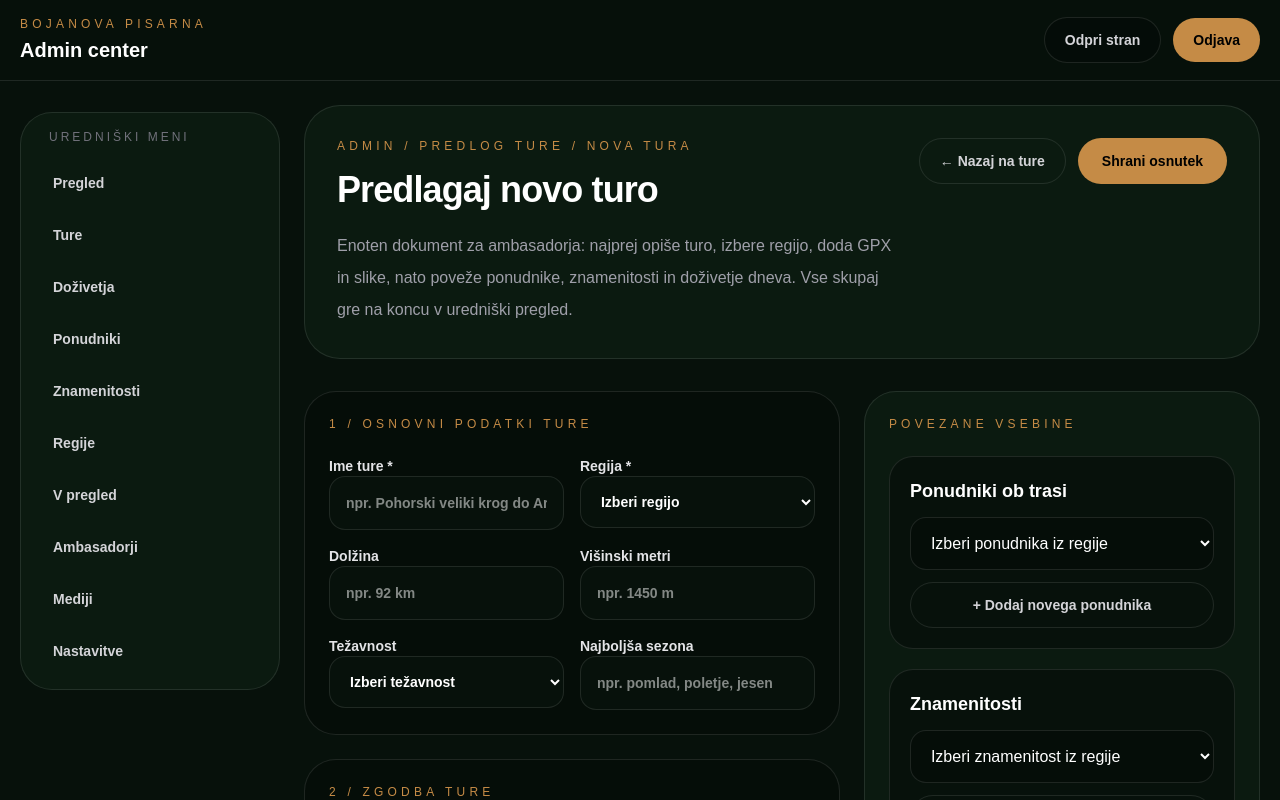
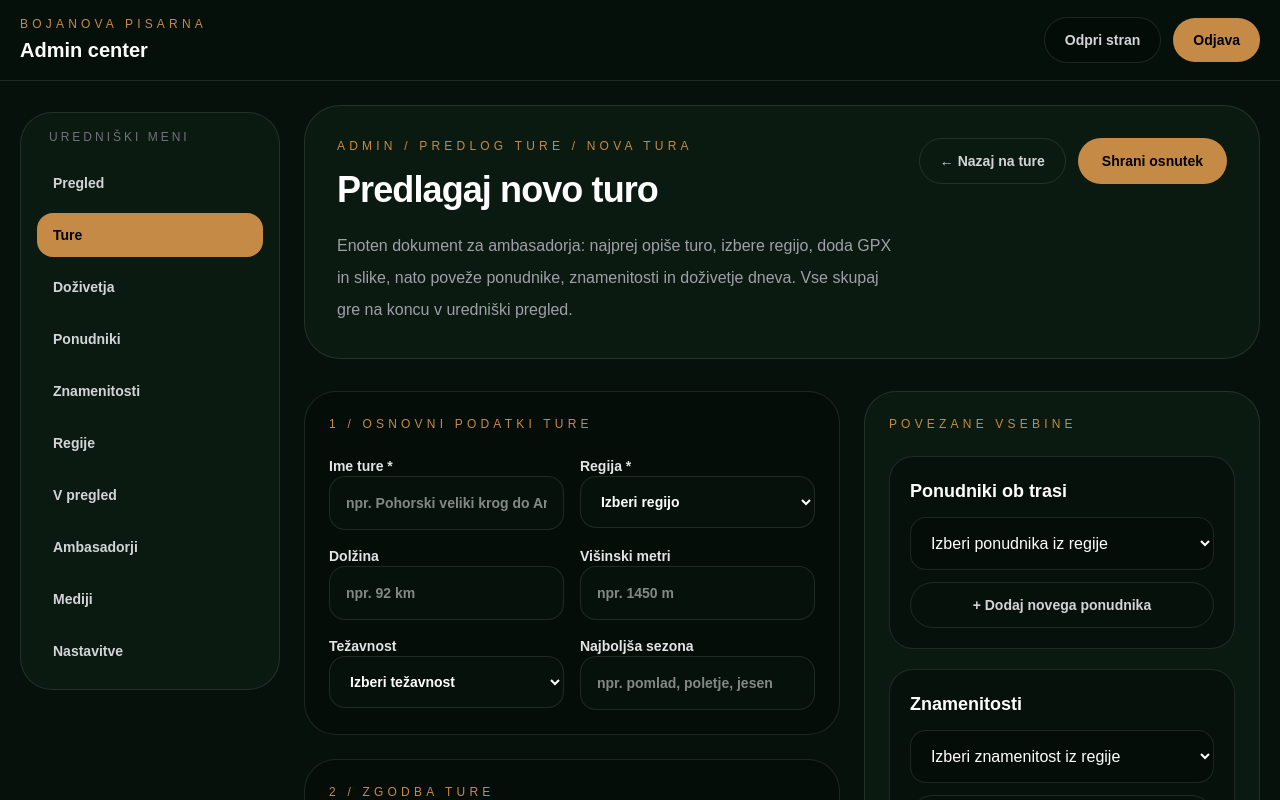
Before and after one commit to rabojan/bojan-on-bike-app, a Next.js app: page /admin/predlog-ture/nova in a window 1280 px wide. Shown: the top 800 px of the page. Built offline with nearby package versions, Linux system fonts and the light colour scheme; sample sign-in values are in the browser's storage.

Commit message:
Fix trail proposal admin nav key

```diff
--- a/app/admin/predlog-ture/nova/page.tsx
+++ b/app/admin/predlog-ture/nova/page.tsx
@@ -12,7 +12,7 @@ const experiences = ["Vinski kolesarski dan", "Pohorski flow in kosilo"];
 
 export default function NewTrailProposalPage() {
   return (
-    <AdminShell active="predlog-ture">
+    <AdminShell active="ture">
       <div className="space-y-8">
         <section className="rounded-[36px] border border-white/10 bg-[#0b1a10] p-6 md:p-8">
           <div className="grid gap-6 lg:grid-cols-[1fr_auto] lg:items-start">
```
